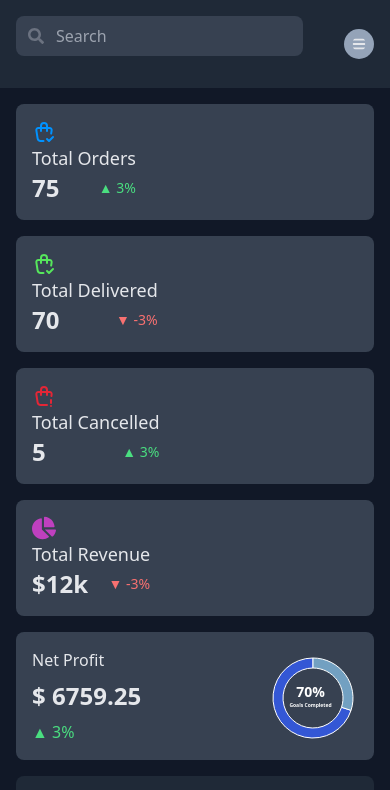
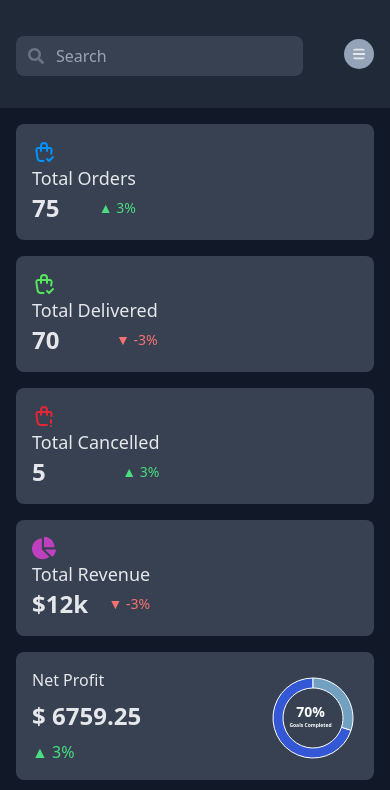
Before and after one commit to ay690/Fitpeo_Assignment, a React (Create React App) app: page / in a window 390 px wide. Shown: the top 790 px of the page. Built offline with nearby package versions, Linux system fonts and the light colour scheme.

Commit message:
update: headar

```diff
--- a/src/App.js
+++ b/src/App.js
@@ -1,10 +1,9 @@
 import { Sidebar, Header, DashboardContent } from "./components/index";
 function App() {
   return (
-    <div className="flex h-screen bg-gray-900 text-gray-200">
+    <div className="flex min-h-screen text-gray-200 bg-gray-900">
       <Sidebar />
-
-      <div className="flex-1 flex flex-col">
+      <div className="flex flex-col flex-1">
         <Header />
         <DashboardContent />
       </div>
--- a/src/components/Header.jsx
+++ b/src/components/Header.jsx
@@ -12,7 +12,7 @@ const Header = () => {
 
   return (
     <div className="flex items-center justify-between p-4 bg-gray-800 sm:flex-row">
-      <div className="relative w-full mb-4 sm:w-auto sm:mb-0">
+      <div className="relative w-full mt-5 mb-4 sm:w-auto sm:mb-0 sm:mt-0">
         <input
           type="text"
           className="w-auto py-2 pl-10 pr-4 text-gray-300 bg-gray-700 rounded-lg sm:w-auto focus:outline-none"
@@ -42,7 +42,7 @@ const Header = () => {
           className="w-10 h-10 rounded-full hover:cursor-pointer"
         />
       </div>
-      <div className="flex items-center space-x-4 sm:hidden">
+      <div className="flex items-center justify-center space-x-4 sm:hidden">
         <FaBars
           className="p-2 text-xl rounded-full bg-slate-400 hover:cursor-pointer"
           size={30}
```
